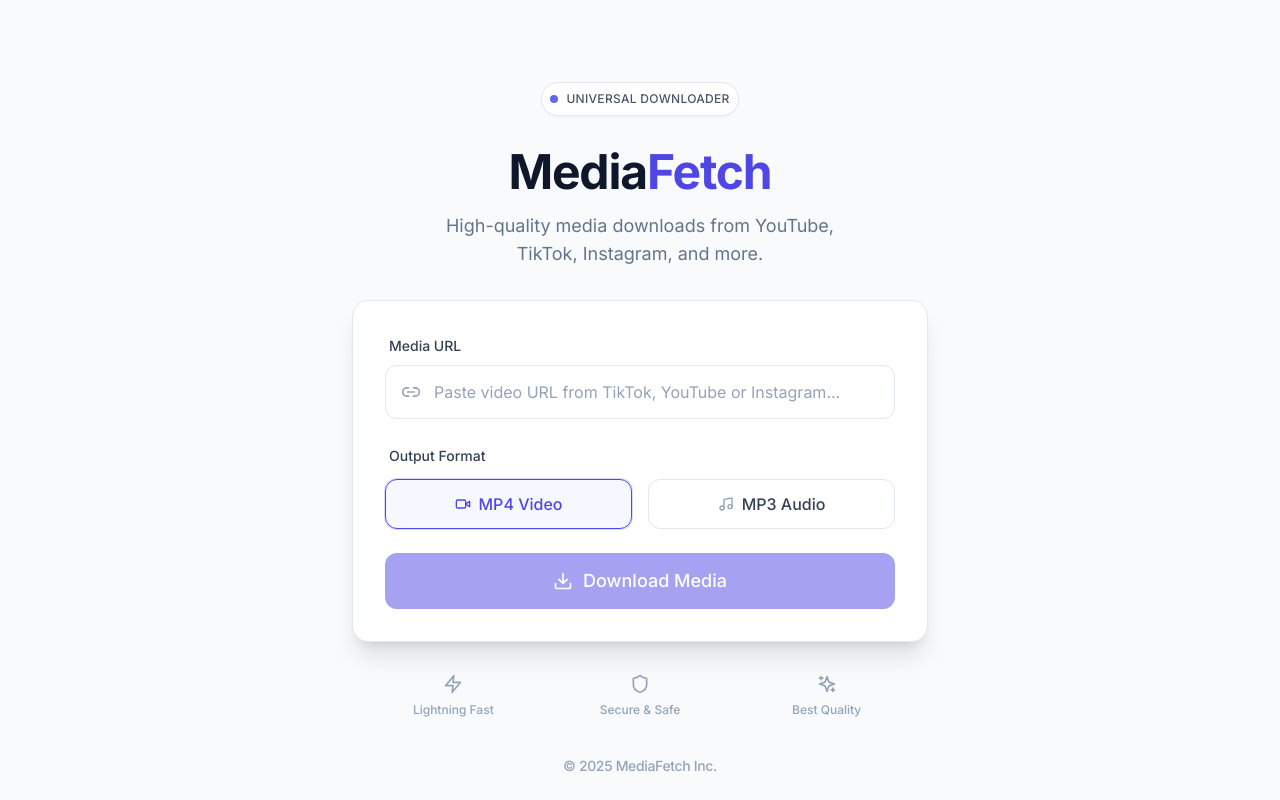
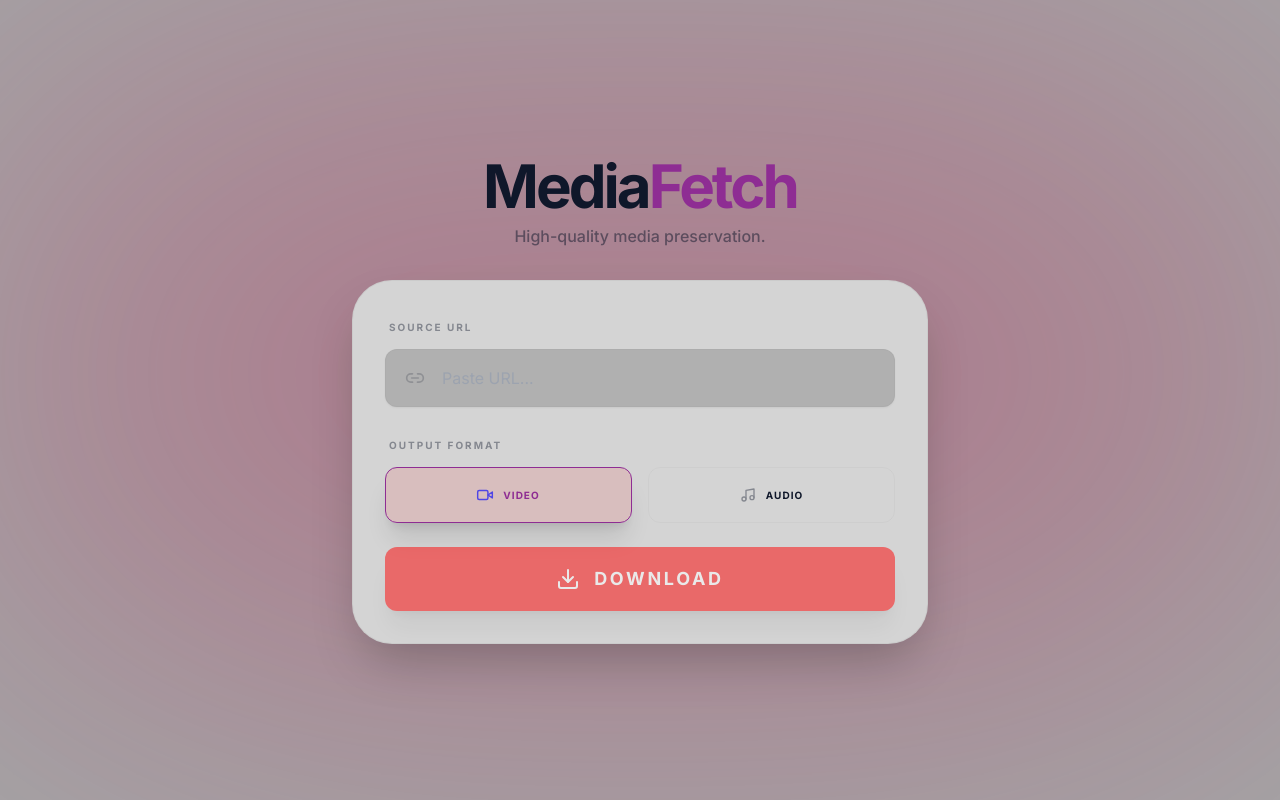
Before and after one commit to brrrr1/MediaFetch, a React (Vite) app in the folder frontend/: page / in a window 1280 px wide. Built offline with nearby package versions, Linux system fonts and the light colour scheme.

Commit message:
New design for each platform implemented

```diff
--- a/frontend/src/App.jsx
+++ b/frontend/src/App.jsx
@@ -1,5 +1,53 @@
-import { useState } from 'react'
+import { useState, useEffect, useRef } from 'react'
 import { Download, Link2, Loader2, CheckCircle, AlertCircle, Music, Video, Zap, Shield, Sparkles } from 'lucide-react'
+
+const THEMES = {
+    DEFAULT: {
+        primary: '#4f46e5',
+        bg: '#f8fafc',
+        text: '#0f172a',
+        card: '#ffffff',
+        border: 'rgba(0, 0, 0, 0.05)',
+        input: '#ffffff',
+        gradient: 'none'
+    },
+    YOUTUBE: {
+        primary: '#FF0000',
+        bg: '#0F0F0F',
+        text: '#ffffff',
+        card: '#1A1A1A',
+        border: 'rgba(255, 255, 255, 0.05)',
+        input: '#242424',
+        gradient: 'none'
+    },
+    TWITTER: {
+        primary: '#1DA1F2',
+        bg: '#000000',
+        text: '#ffffff',
+        card: '#121212',
+        border: 'rgba(255, 255, 255, 0.1)',
+        input: '#1A1A1A',
+        gradient: 'none'
+    },
+    INSTAGRAM: {
+        primary: '#bc1888',
+        bg: '#ffffff',
+        text: '#0f172a',
+        card: '#ffffff',
+        border: 'rgba(0, 0, 0, 0.05)',
+        input: '#f9fafb',
+        gradient: 'linear-gradient(45deg, #f09433, #e6683c, #dc2743, #cc2366, #bc1888)'
+    },
+    TIKTOK: {
+        primary: '#25F4EE',
+        bg: '#010101',
+        text: '#ffffff',
+        card: '#121212',
+        border: 'rgba(255, 255, 255, 0.08)',
+        input: '#1A1A1A',
+        gradient: 'linear-gradient(90deg, #FE2C55 0%, #25F4EE 100%)'
+    }
+}
 
 function App() {
     const [url, setUrl] = useState('')
@@ -7,6 +55,52 @@
     const [error, setError] = useState('')
     const [metadata, setMetadata] = useState(null)
     const [format, setFormat] = useState('mp4')
+    const [activeTheme, setActiveTheme] = useState('DEFAULT')
+    const rotationIndex = useRef(0)
+
+    // Apply theme to document root
+    useEffect(() => {
+        const theme = THEMES[activeTheme] || THEMES.DEFAULT
+        const root = document.documentElement
+        root.style.setProperty('--brand-primary', theme.primary)
+        root.style.setProperty('--brand-bg', theme.bg)
+        root.style.setProperty('--brand-text', theme.text)
+        root.style.setProperty('--brand-card', theme.card)
+        root.style.setProperty('--brand-border', theme.border)
+        root.style.setProperty('--brand-input', theme.input)
+        root.style.setProperty('--brand-gradient', theme.gradient)
+    }, [activeTheme])
+
+    // Detect platform from URL
+    useEffect(() => {
+        if (!url) return
+
+        const lowerUrl = url.toLowerCase()
+        if (lowerUrl.includes('youtube.com') || lowerUrl.includes('youtu.be')) {
+            setActiveTheme('YOUTUBE')
+        } else if (lowerUrl.includes('twitter.com') || lowerUrl.includes('x.com')) {
+            setActiveTheme('TWITTER')
+        } else if (lowerUrl.includes('instagram.com')) {
+            setActiveTheme('INSTAGRAM')
+        } else if (lowerUrl.includes('tiktok.com')) {
+            setActiveTheme('TIKTOK')
+        } else {
+            setActiveTheme('DEFAULT')
+        }
+    }, [url])
+
+    // Rotate themes when idle
+    useEffect(() => {
+        if (url) return
+
+        const themes = Object.keys(THEMES)
+        const interval = setInterval(() => {
+            rotationIndex.current = (rotationIndex.current + 1) % themes.length
+            setActiveTheme(themes[rotationIndex.current])
+        }, 5000)
+
+        return () => clearInterval(interval)
+    }, [url])
 
     const fetchInfo = async () => {
         if (!url) return
@@ -27,7 +121,6 @@
             setMetadata(data)
         } catch (err) {
             console.error(err)
-            // Silent fail on blur unless it's a manual download click
         } finally {
             setLoading(false)
         }
@@ -55,45 +148,53 @@
             }
         }
 
-        window.location.href = `/api/download?url=${encodeURIComponent(url)}&format=${format}&t=${Date.now()}`
+        const downloadUrl = `/api/download?url=${encodeURIComponent(url)}&format=${format}&t=${Date.now()}`
+        window.location.href = downloadUrl
         setLoading(false)
     }
 
+    const currentThemeData = THEMES[activeTheme] || THEMES.DEFAULT
+
     return (
-        <div className="min-h-screen flex flex-col items-center justify-center p-6 lg:p-12 relative overflow-hidden bg-slate-50">
-            {/* Abstract Background Decoration */}
-            <div className="absolute top-0 left-1/2 -translate-x-1/2 w-[1000px] h-[500px] bg-indigo-50/50 rounded-full blur-3xl -z-10 opacity-60"></div>
+        <div className="min-h-screen flex flex-col items-center justify-center p-6 relative overflow-hidden transition-all duration-1000">
 
-            <main className="w-full max-w-xl relative z-10 space-y-8">
+            {/* Liquid Background Glow */}
+            <div
+                className="absolute top-1/2 left-1/2 w-[100vw] h-[80vh] rounded-full blur-[160px] -z-10 animate-glow transition-all duration-[1200ms] ease-in-out"
+                style={{
+                    background: currentThemeData.gradient !== 'none' ? currentThemeData.gradient : currentThemeData.primary,
+                    backgroundColor: currentThemeData.primary
+                }}
+            ></div>
+
+            <main className="w-full max-w-xl relative z-10 space-y-6 md:space-y-8">
 
                 {/* Header Section */}
-                <div className="text-center space-y-4 animate-in fade-in slide-in-from-bottom-4 duration-700">
-                    <div className="inline-flex items-center justify-center p-2 bg-white border border-slate-200 rounded-full shadow-sm mb-4">
-                        <span className="flex h-2 w-2 rounded-full bg-indigo-500 mr-2"></span>
-                        <span className="text-xs font-medium text-slate-600 tracking-wide uppercase">Universal Downloader</span>
-                    </div>
-                    <h1 className="text-4xl md:text-5xl font-extrabold tracking-tight text-slate-900">
-                        Media<span className="text-indigo-600">Fetch</span>
+                <div className="text-center space-y-2 animate-in fade-in slide-in-from-bottom-4 duration-[1000ms]">
+                    <h1 className="text-5xl md:text-6xl font-black tracking-tighter">
+                        Media<span className="text-brand">Fetch</span>
                     </h1>
-                    <p className="text-slate-500 text-lg max-w-md mx-auto">
-                        High-quality media downloads from YouTube, TikTok, Instagram, and more.
+                    <p className="opacity-50 text-sm md:text-base max-w-xs mx-auto font-medium leading-relaxed">
+                        High-quality media preservation.
                     </p>
                 </div>
 
                 {/* Main Card */}
-                <div className="card-panel p-8 space-y-8 animate-in fade-in slide-in-from-bottom-8 duration-700 delay-100 bg-white border border-slate-200 shadow-xl rounded-2xl">
+                <div className="card-panel p-6 md:p-8 space-y-8 animate-in fade-in slide-in-from-bottom-8 duration-[1000ms] delay-200">
 
                     <form onSubmit={handleDownload} className="space-y-6">
-                        <div className="space-y-2">
-                            <label className="text-sm font-medium text-slate-700 ml-1">Media URL</label>
+                        <div className="space-y-3">
+                            <div className="px-1">
+                                <label className="text-[10px] font-black uppercase tracking-[0.2em] opacity-40">Source URL</label>
+                            </div>
                             <div className="relative group">
-                                <div className="absolute inset-y-0 left-0 pl-4 flex items-center pointer-events-none text-slate-400 group-focus-within:text-indigo-600 transition-colors">
+                                <div className="absolute inset-y-0 left-0 pl-5 flex items-center pointer-events-none opacity-20 group-focus-within:opacity-100 group-focus-within:text-brand transition-all duration-500">
                                     <Link2 className="w-5 h-5" />
                                 </div>
                                 <input
                                     type="url"
-                                    placeholder="Paste video URL from TikTok, YouTube or Instagram..."
-                                    className="input-field pl-12"
+                                    placeholder="Paste URL..."
+                                    className="input-field pl-14 py-4 text-base shadow-sm"
                                     value={url}
                                     onChange={(e) => setUrl(e.target.value)}
                                     onBlur={fetchInfo}
@@ -103,43 +204,45 @@
                         </div>
 
                         {metadata && (
-                            <div className="bg-slate-50 p-4 rounded-xl border border-slate-100 flex items-start gap-4 animate-in fade-in slide-in-from-top-2">
+                            <div className="bg-brand/5 backdrop-blur-md p-4 rounded-3xl border border-brand/10 flex items-center gap-4 animate-in slide-in-from-right-8 duration-700">
                                 {metadata.thumbnail && (
                                     <img
                                         src={metadata.thumbnail}
                                         alt="Thumbnail"
-                                        className="w-20 h-20 object-cover rounded-lg shadow-sm"
+                                        className="w-16 h-16 object-cover rounded-2xl shadow-xl"
                                         referrerPolicy="no-referrer"
                                     />
                                 )}
-                                <div className="flex-1 min-w-0 py-1">
-                                    <h3 className="font-semibold text-slate-900 truncate leading-tight">{metadata.title}</h3>
-                                    <div className="flex items-center gap-3 text-xs text-slate-500 mt-2">
-                                        <span className="bg-white border border-slate-200 px-2 py-0.5 rounded-md capitalize font-medium">{metadata.platform}</span>
-                                        <span>{metadata.duration}</span>
+                                <div className="flex-1 min-w-0">
+                                    <h3 className="font-black truncate text-base leading-tight mb-1">{metadata.title}</h3>
+                                    <div className="flex items-center gap-2">
+                                        <span className="bg-brand text-white px-2 py-1 rounded-full text-[9px] font-black uppercase tracking-wider shadow-lg shadow-brand/20 transition-all duration-700">
+                                            {metadata.platform}
+                                        </span>
+                                        <span className="text-[9px] font-bold opacity-30 uppercase tracking-widest">{metadata.duration}</span>
                                     </div>
                                 </div>
                             </div>
                         )}
 
                         <div className="space-y-3">
-                            <label className="text-sm font-medium text-slate-700 ml-1">Output Format</label>
+                            <label className="text-[10px] font-black uppercase tracking-[0.2em] opacity-40 px-1">Output Format</label>
                             <div className="grid grid-cols-2 gap-4">
                                 <button
                                     type="button"
                                     onClick={() => setFormat('mp4')}
-                                    className={`btn-secondary flex items-center justify-center gap-2 ${format === 'mp4' ? 'active' : ''}`}
+                                    className={`btn-secondary h-14 flex items-center justify-center gap-2.5 group ${format === 'mp4' ? 'active shadow-xl' : ''}`}
                                 >
-                                    <Video className={`w-4 h-4 ${format === 'mp4' ? 'text-indigo-600' : 'text-slate-400'}`} />
-                                    <span>MP4 Video</span>
+                                    <Video className={`w-4 h-4 transition-all duration-700 ${format === 'mp4' ? 'scale-110' : 'opacity-40'}`} />
+                                    <span className="font-black text-[10px] uppercase tracking-widest">Video</span>
                                 </button>
                                 <button
                                     type="button"
                                     onClick={() => setFormat('mp3')}
-                                    className={`btn-secondary flex items-center justify-center gap-2 ${format === 'mp3' ? 'active' : ''}`}
+                                    className={`btn-secondary h-14 flex items-center justify-center gap-2.5 group ${format === 'mp3' ? 'active shadow-xl' : ''}`}
                                 >
-                                    <Music className={`w-4 h-4 ${format === 'mp3' ? 'text-indigo-600' : 'text-slate-400'}`} />
-                                    <span>MP3 Audio</span>
+                                    <Music className={`w-4 h-4 transition-all duration-700 ${format === 'mp3' ? 'scale-110' : 'opacity-40'}`} />
+                                    <span className="font-black text-[10px] uppercase tracking-widest">Audio</span>
                                 </button>
                             </div>
                         </div>
@@ -147,51 +250,31 @@
                         <button
                             type="submit"
                             disabled={loading || !url}
-                            className="w-full btn-primary h-14 text-lg flex items-center justify-center gap-2.5 group hover:shadow-lg hover:shadow-indigo-500/30"
+                            className="w-full btn-primary h-16 text-lg font-black uppercase tracking-[0.15em] flex items-center justify-center gap-3.5 group shadow-xl hover:-translate-y-0.5 transition-all"
                         >
                             {loading ? (
                                 <>
-                                    <Loader2 className="w-5 h-5 animate-spin" />
-                                    <span>Processing...</span>
+                                    <Loader2 className="w-6 h-6 animate-spin" />
+                                    <span>Loading...</span>
                                 </>
                             ) : (
                                 <>
-                                    <Download className="w-5 h-5 group-hover:scale-110 transition-transform" />
-                                    <span>Download Media</span>
+                                    <Download className="w-6 h-6 group-hover:rotate-12 group-hover:scale-110 transition-transform duration-500" />
+                                    <span>Download</span>
                                 </>
                             )}
                         </button>
                     </form>
 
                     {error && (
-                        <div className="p-4 bg-red-50 border border-red-100/50 rounded-xl flex items-start gap-3 text-red-600 text-sm animate-in fade-in slide-in-from-top-2">
-                            <AlertCircle className="w-5 h-5 flex-shrink-0 mt-0.5" />
-                            <p className="leading-relaxed">{error}</p>
+                        <div className="p-4 bg-red-500/10 border border-red-500/20 rounded-2xl flex items-center gap-4 text-red-500 text-[10px] font-black uppercase tracking-widest animate-in fade-in zoom-in-95">
+                            <AlertCircle className="w-5 h-5 flex-shrink-0" />
+                            <p>{error}</p>
                         </div>
                     )}
                 </div>
 
-                {/* Features / Footer */}
-                <div className="grid grid-cols-3 gap-4 text-center px-4">
-                    <div className="flex flex-col items-center gap-2 text-slate-400">
-                        <Zap className="w-5 h-5" />
-                        <span className="text-xs font-medium">Lightning Fast</span>
-                    </div>
-                    <div className="flex flex-col items-center gap-2 text-slate-400">
-                        <Shield className="w-5 h-5" />
-                        <span className="text-xs font-medium">Secure & Safe</span>
-                    </div>
-                    <div className="flex flex-col items-center gap-2 text-slate-400">
-                        <Sparkles className="w-5 h-5" />
-                        <span className="text-xs font-medium">Best Quality</span>
-                    </div>
-                </div>
-
             </main>
-
-            <footer className="absolute bottom-6 text-slate-400 text-sm z-10 font-medium tracking-tight">
-                © {new Date().getFullYear()} MediaFetch Inc.
-            </footer>
         </div>
     )
 }
--- a/frontend/src/index.css
+++ b/frontend/src/index.css
@@ -4,45 +4,98 @@
 
 @layer base {
   :root {
-    --background: 255 255 255;
-    /* White */
-    --foreground: 15 23 42;
-    /* Slate 900 */
-    --primary: 79 70 229;
-    /* Indigo 600 */
-    --primary-foreground: 255 255 255;
-    --secondary: 241 245 249;
-    /* Slate 100 */
-    --secondary-foreground: 51 65 85;
-    /* Slate 700 */
-    --border: 226 232 240;
-    /* Slate 200 */
-    --radius: 0.75rem;
+    --brand-primary: #4f46e5;
+    --brand-bg: #f8fafc;
+    --brand-text: #0f172a;
+    --brand-card: #ffffff;
+    --brand-border: rgba(0, 0, 0, 0.1);
+    --brand-input: #ffffff;
+    --brand-gradient: none;
   }
 
   body {
-    @apply bg-slate-50 text-slate-900 antialiased font-sans selection:bg-indigo-100 selection:text-indigo-700;
+    background-color: var(--brand-bg);
+    color: var(--brand-text);
+    transition: background-color 1200ms ease-in-out, color 1200ms ease-in-out;
+    @apply antialiased font-sans;
+  }
+
+  ::selection {
+    background-color: var(--brand-primary);
+    color: white;
   }
 }
 
 @layer components {
   .btn-primary {
-    @apply relative overflow-hidden bg-indigo-600 hover:bg-indigo-700 text-white font-medium py-3 px-6 rounded-xl transition-all duration-200 shadow-sm hover:shadow-indigo-500/25 disabled:opacity-50 disabled:cursor-not-allowed active:scale-[0.98];
+    background-color: var(--brand-primary);
+    background-image: var(--brand-gradient);
+    transition: background-color 1200ms ease-in-out, background-image 1200ms ease-in-out, transform 0.2s ease, box-shadow 0.2s ease;
+    @apply relative overflow-hidden text-white font-medium py-3 px-6 rounded-xl shadow-sm disabled:opacity-50 disabled:cursor-not-allowed active:scale-[0.98];
+  }
+
+  .btn-primary:hover:not(:disabled) {
+    @apply shadow-lg filter brightness-110;
   }
 
   .btn-secondary {
-    @apply bg-white border border-slate-200 text-slate-700 hover:border-slate-300 hover:bg-slate-50 font-medium py-3 px-6 rounded-xl transition-all duration-200 active:scale-[0.98];
+    border: 1px solid var(--brand-border);
+    transition: border-color 1200ms ease-in-out, background-color 0.2s ease, color 1200ms ease-in-out, transform 0.2s ease;
+    @apply bg-transparent text-current font-medium py-3 px-6 rounded-xl active:scale-[0.98];
   }
 
   .btn-secondary.active {
-    @apply border-indigo-600 text-indigo-600 bg-indigo-50/50 ring-1 ring-indigo-600/20;
+    border-color: var(--brand-primary);
+    color: var(--brand-primary);
+    background-color: color-mix(in srgb, var(--brand-primary), transparent 90%);
   }
 
   .input-field {
-    @apply w-full bg-white border border-slate-200 text-slate-900 placeholder:text-slate-400 rounded-xl px-4 py-3.5 focus:outline-none focus:ring-2 focus:ring-indigo-600/20 focus:border-indigo-600 transition-all duration-200;
+    background-color: var(--brand-input);
+    color: var(--brand-text);
+    border: 1px solid var(--brand-border);
+    transition: border-color 1200ms ease-in-out, background-color 1200ms ease-in-out, color 1200ms ease-in-out, box-shadow 0.2s ease;
+    @apply w-full rounded-xl px-4 py-3.5 outline-none;
+  }
+
+  .input-field:focus {
+    @apply ring-2;
+    border-color: var(--brand-primary);
+    --tw-ring-color: color-mix(in srgb, var(--brand-primary), transparent 85%);
   }
 
   .card-panel {
-    @apply bg-white border border-slate-200 rounded-3xl shadow-xl;
+    background-color: var(--brand-card);
+    border: 1px solid var(--brand-border);
+    transition: background-color 1200ms ease-in-out, border-color 1200ms ease-in-out;
+    @apply rounded-[2.5rem] shadow-2xl;
+  }
+
+  .text-brand {
+    color: var(--brand-primary);
+    transition: color 1200ms ease-in-out;
+  }
+
+  .bg-brand {
+    background-color: var(--brand-primary);
+    transition: background-color 1200ms ease-in-out;
   }
 }
+
+.animate-glow {
+  animation: pulse-glow 4s ease-in-out infinite;
+}
+
+@keyframes pulse-glow {
+
+  0%,
+  100% {
+    transform: translate(-50%, -50%) scale(1);
+    opacity: 0.2;
+  }
+
+  50% {
+    transform: translate(-50%, -55%) scale(1.1);
+    opacity: 0.3;
+  }
+}
```
